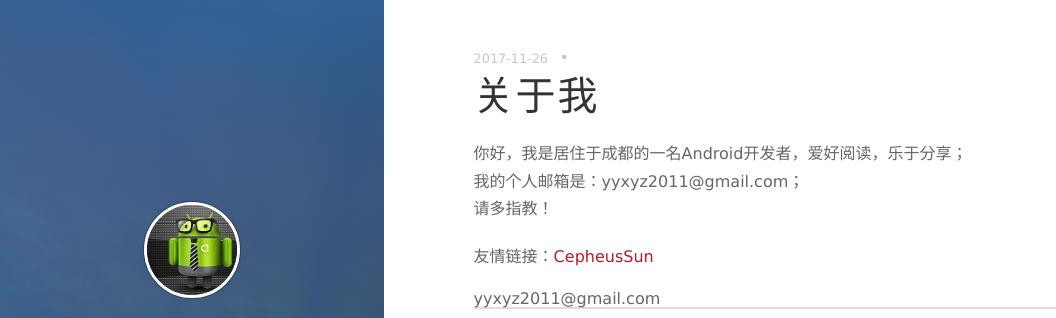
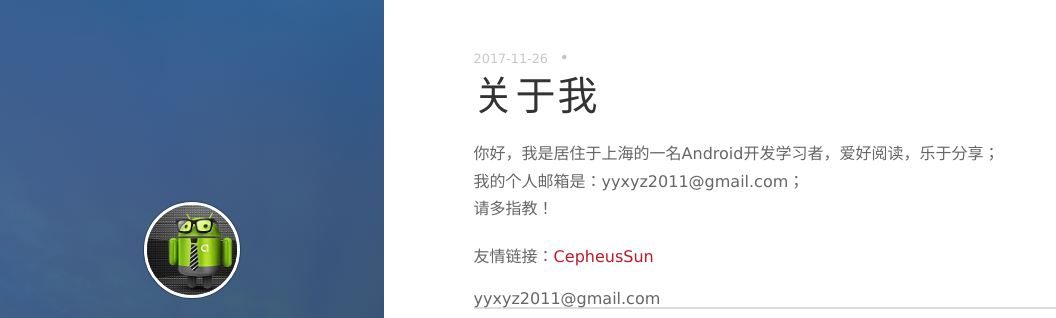
Before and after one commit to yyxyz/yyxyz.github.io, a Jekyll site: the page built from aboutme.html, in a window 1280 px wide. Shown: the top 318 px of the page, without its empty margins (0-1056 px from the left). Built offline with Jekyll 4.4.1, drawn with Linux system fonts in a browser that asks for light colours; nearby versions of some CDN libraries; Markdown is read by kramdown in place of the engine named in the settings; comment, search, counter and statistics services are not loaded.

Commit message:
修改文件

```diff
--- a/aboutme.html
+++ b/aboutme.html
@@ -9,12 +9,12 @@ excerpt: 博客时间线
 ---
 
 <p>
-你好，我是居住于成都的一名Android开发者，爱好阅读，乐于分享；<br>
+你好，我是居住于上海的一名Android开发学习者，爱好阅读，乐于分享；<br>
 我的个人邮箱是：yyxyz2011@gmail.com；<br>
 请多指教！
 </p>
 
 
 <p>
-友情链接：<a href="http://cepheussun.com">CepheusSun</a
+友情链接：<a href="http://cepheussun.com">CepheusSun</a>
 </p>
```
